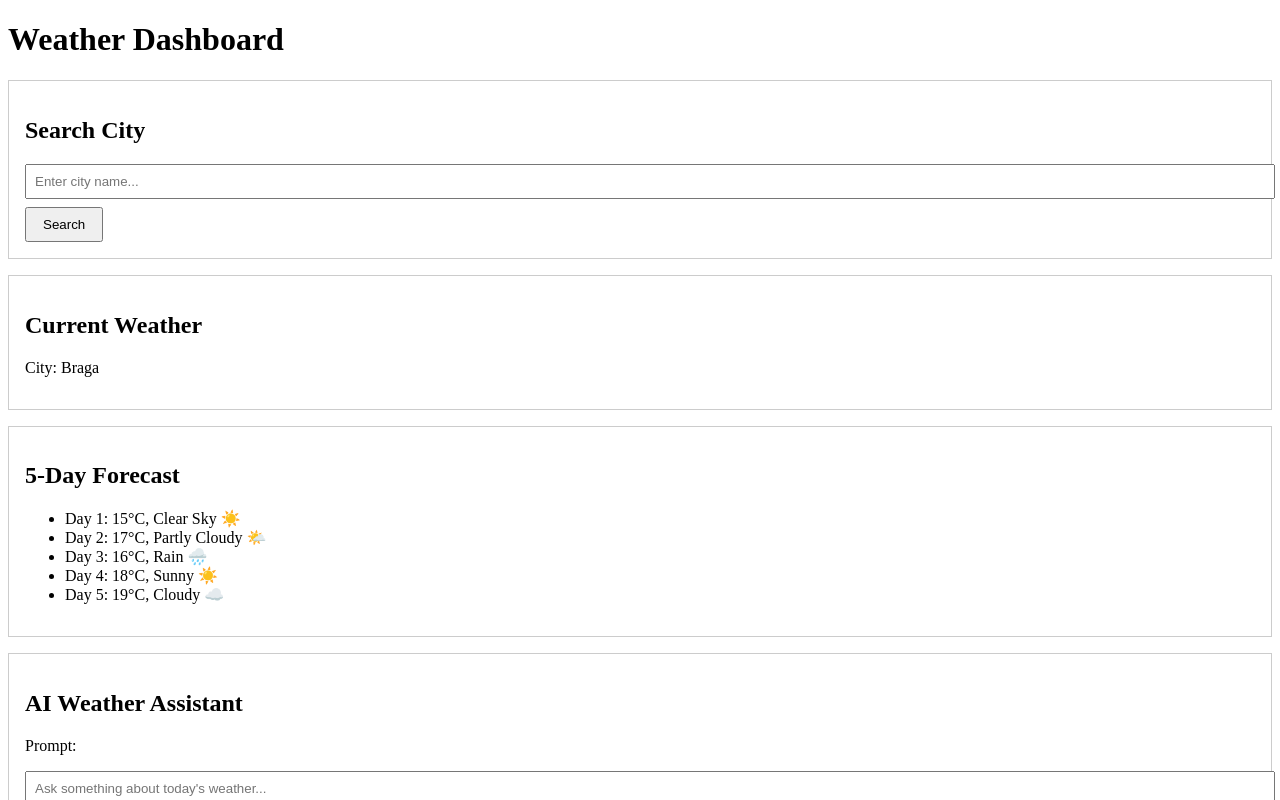
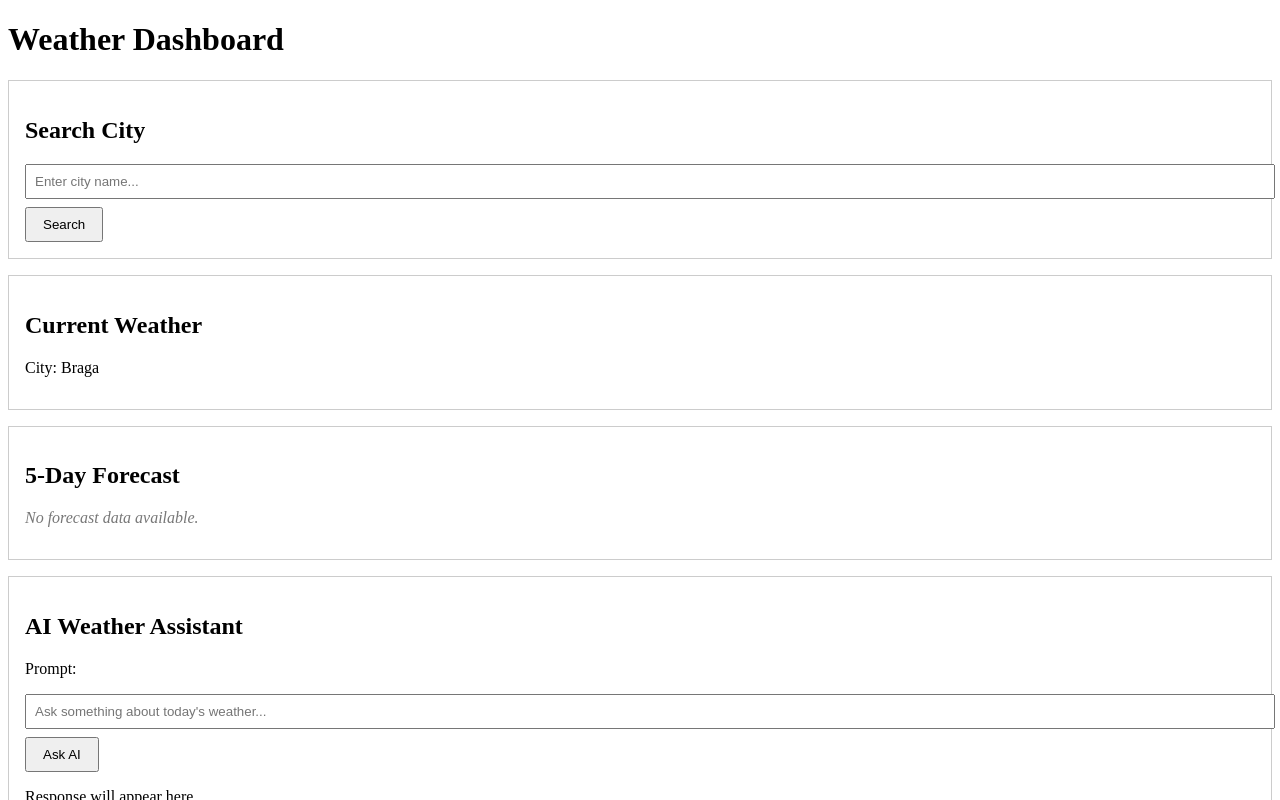
Before and after one commit to pjsm-it/weather-dashboard, an Angular app in the folder weather-dashboard-app/: page / in a window 1280 px wide. Shown: the top 800 px of the page. Built offline with nearby package versions, Linux system fonts and the light colour scheme.

Commit message:
feat(forecast): prepare forecast component state for future API integration

```diff
--- a/weather-dashboard-app/src/app/components/forecast/forecast.css
+++ b/weather-dashboard-app/src/app/components/forecast/forecast.css
@@ -0,0 +1,37 @@
+.forecast-component {
+  border: 1px solid #ccc;
+  padding: 1rem;
+  margin: 1rem 0;
+}
+
+.forecast-component ul {
+  list-style: none;
+  padding: 0;
+  margin: 0;
+}
+
+.forecast-component li {
+  padding: 0.5rem 0;
+  border-bottom: 1px solid #eee;
+}
+
+.forecast-component li:last-child {
+  border-bottom: none;
+}
+
+.date {
+  font-weight: 600;
+}
+
+.temp {
+  margin-left: 0.25rem;
+}
+
+.condition {
+  color: #555;
+}
+
+.empty {
+  font-style: italic;
+  color: #777;
+}
--- a/weather-dashboard-app/src/app/components/forecast/forecast.html
+++ b/weather-dashboard-app/src/app/components/forecast/forecast.html
@@ -1,10 +1,25 @@
-<div class="forecast-component" style="border: 1px solid #ccc; padding: 1rem; margin: 1rem 0;">
+
+<div class="forecast-component">
   <h2>5-Day Forecast</h2>
-  <ul>
-    <li>Day 1: 15°C, Clear Sky ☀️</li>
-    <li>Day 2: 17°C, Partly Cloudy 🌤️</li>
-    <li>Day 3: 16°C, Rain 🌧️</li>
-    <li>Day 4: 18°C, Sunny ☀️</li>
-    <li>Day 5: 19°C, Cloudy ☁️</li>
-  </ul>
+
+  @if (forecastDays.length === 0) {
+    <p class="empty">No forecast data available.</p>
+  }
+  @else {
+    <ul>
+      @for (day of forecastDays; track day.date) {
+        <li>
+          <span class="date">{{ day.date }}</span>
+
+          @if (day.temperature !== undefined) {
+            <span class="temp"> — {{ day.temperature }}°C</span>
+          }
+
+          @if (day.condition) {
+            <span class="condition">, {{ day.condition }}</span>
+          }
+        </li>
+      }
+    </ul>
+  }
 </div>
--- a/weather-dashboard-app/src/app/components/forecast/forecast.ts
+++ b/weather-dashboard-app/src/app/components/forecast/forecast.ts
@@ -1,11 +1,18 @@
+import { CommonModule } from '@angular/common';
 import { Component } from '@angular/core';
 
 @Component({
   selector: 'app-forecast',
-  imports: [],
+  imports: [CommonModule],
   templateUrl: './forecast.html',
   styleUrl: './forecast.css',
 })
 export class Forecast {
+  protected forecastDays: ForecastDay[] = [];
+}
 
+export interface ForecastDay {
+  date: string;
+  temperature?: number;
+  condition?: string;
 }
```
